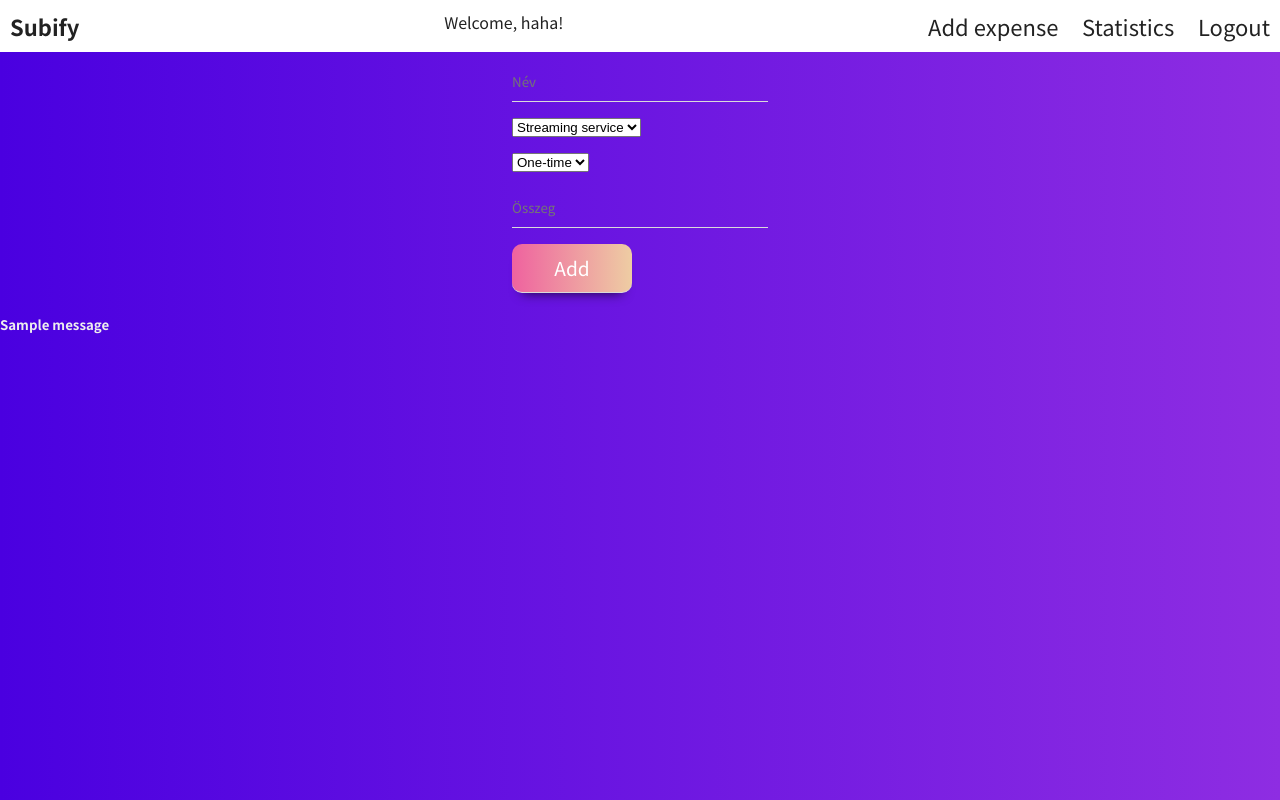
After one commit to Nicewithothers/subify, a Flask app: page /addsub in a window 1280 px wide. The commit adds this page. Run offline with Flask 3, Linux system fonts and the light colour scheme; a user stored in the database is signed in; one stand-in notice (Sample message) is shown.

Commit message:
Added sub form and webpage

```diff
--- a/subify/__init__.py
+++ b/subify/__init__.py
@@ -26,7 +26,7 @@ def create_app():
 
     from subify.auth.routes import auth
     from subify.main.routes import main
-    from subify.expenses.routes import expenses
+    from subify.sub.routes import expenses
     app.register_blueprint(auth)
     app.register_blueprint(main)
     app.register_blueprint(expenses)
--- a/subify/auth/forms.py
+++ b/subify/auth/forms.py
@@ -11,7 +11,7 @@ class LoginForm(FlaskForm):
         InputRequired(message="Mező kitöltése kötelező!"),
         Length(min=4, max=25, message="4 és 25 karakter között kell legyen!")
     ])
-    submit = SubmitField('login')
+    submit = SubmitField('Login')
 
 
 class RegisterForm(FlaskForm):
@@ -28,4 +28,4 @@ class RegisterForm(FlaskForm):
         InputRequired(message="Mező kitöltése kötelező!"),
         EqualTo('password', message="Nem egyezik a két jelszó!")
     ])
-    submit = SubmitField('register')
+    submit = SubmitField('Register')
--- a/subify/auth/routes.py
+++ b/subify/auth/routes.py
@@ -1,4 +1,3 @@
-
 from flask import Blueprint, request, redirect, render_template, flash, url_for
 from flask_login import login_required, logout_user, login_user, current_user
 from werkzeug.security import generate_password_hash, check_password_hash
--- a/subify/expenses/routes.py
+++ /dev/null
@@ -1,3 +0,0 @@
-from flask import Blueprint
-
-expenses = Blueprint('expenses', __name__)
--- a/subify/models.py
+++ b/subify/models.py
@@ -16,4 +16,5 @@ class Sub(UserMixin, database.Model):
     type = database.Column(database.String(64), nullable=False)
     occurance_type = database.Column(database.String(64), nullable=False)
     price = database.Column(database.Integer, nullable=False)
+    is_paid = database.Column(database.Boolean, nullable=False, default=False)
     user_id = database.Column(database.Integer, database.ForeignKey('user.id'), nullable=False)
--- /dev/null
+++ b/subify/sub/forms.py
@@ -0,0 +1,30 @@
+from flask_wtf import FlaskForm
+from wtforms import StringField, SelectField, IntegerField, BooleanField, SubmitField
+from wtforms.validators import InputRequired, Length, NumberRange
+
+
+class NewSubForm(FlaskForm):
+    name = StringField('Name', validators=[
+        InputRequired(message="You must type a name!"),
+        Length(min=2, message="You must type a name longer than 2 characters!"),
+    ])
+    type = SelectField('type', default='streaming', choices=[
+        ('streaming', 'Streaming service'),
+        ('groceries', 'Groceries'),
+        ('bills', 'Taxes/bills'),
+        ('meals', 'Meals'),
+        ('other', 'Miscellaneous')
+    ], validators=[InputRequired(message="You must select a type!")])
+    occurance_type = SelectField('type', default='onetime', choices=[
+        ('onetime', 'One-time'),
+        ('daily', 'Daily'),
+        ('weekly', 'Weekly'),
+        ('montly', 'Monthly'),
+        ('yearly', 'Yearly')
+    ], validators=[InputRequired(message="You must select an occurance type!")])
+    price = IntegerField('price', validators=[
+        InputRequired("You must enter a price!"),
+        NumberRange(min=100, message="Expense cannot be lower than 100!")
+    ])
+    is_paid = BooleanField('is_paid')
+    submit = SubmitField('Add')
--- /dev/null
+++ b/subify/sub/routes.py
@@ -0,0 +1,42 @@
+from flask import Blueprint, request, flash, redirect, url_for, render_template
+from flask_login import login_required, current_user
+from subify.sub.forms import NewSubForm
+from subify import database
+from subify.models import Sub
+from sqlalchemy import func
+
+expenses = Blueprint('sub', __name__)
+
+
+@expenses.route('/addsub', methods=['GET', 'POST'])
+@login_required
+def add_sub():
+    add_sub_form = NewSubForm(request.form)
+    if add_sub_form.validate_on_submit() and request.method == 'POST':
+        name = add_sub_form.name.data
+        type = add_sub_form.type.data
+        occurance_type = add_sub_form.occurance_type.data
+        price = add_sub_form.price.data
+        is_paid = False
+
+        sub = Sub.query.filter(
+            func.upper(Sub.name) == name.upper(), func.upper(Sub.user_id) == func.upper(current_user.name)).first()
+
+        if sub:
+            flash("You already have this expense!")
+            return redirect(url_for('sub.addsub'))
+
+        database.session.add(Sub(
+            name=name,
+            type=type,
+            occurance_type=occurance_type,
+            price=price,
+            is_paid=is_paid,
+            user_id=current_user.name
+        ))
+
+        database.session.commit()
+
+        flash("Successfully added!", category="success")
+        return redirect(url_for('sub.dashboard'))
+    return render_template('addsub.html', form=add_sub_form)
--- /dev/null
+++ b/subify/templates/addsub.html
@@ -0,0 +1,45 @@
+{% extends 'base.html' %}
+
+{% block title %} Add expense {% endblock %}
+
+{% block header %}
+    <form method="post" action="">
+        {{ form.csrf_token }}
+        <div>
+            {{ form.name(class_='form-control', placeholder='Név', autofocus=False, autocomplete='off') }}
+            <ul>
+                {% for error in form.name.errors %}
+                    <li>{{ error }}</li>
+                {% endfor %}
+            </ul>
+            {{ form.type(class_='form-control', placeholder='Típus', autofocus=False, autocomplete='off') }}
+            <ul>
+                {% for error in form.type.errors %}
+                    <li>{{ error }}</li>
+                {% endfor %}
+            </ul>
+            {{ form.occurance_type(class_='form-control', placeholder='Időszak', autofocus=False, autocomplete='off') }}
+            <ul>
+                {% for error in form.occurance_type.errors %}
+                    <li>{{ error }}</li>
+                {% endfor %}
+            </ul>
+            {{ form.price(class_='form-control', placeholder='Összeg', autofocus=False, autocomplete='off') }}
+            <ul>
+                {% for error in form.price.errors %}
+                    <li>{{ error }}</li>
+                {% endfor %}
+            </ul>
+            {{ form.submit() }}
+        </div>
+    </form>
+    {% with messages = get_flashed_messages(with_categories=true) %}
+        {% if messages %}
+            {% for category, message in messages %}
+                <div class="flash animalt-slide-from-left slide {{ category }}">
+                    <h5>{{ message }}</h5>
+                </div>
+            {% endfor %}
+        {% endif %}
+    {% endwith %}
+{% endblock %}
--- a/subify/templates/shared/navigation_bar.html
+++ b/subify/templates/shared/navigation_bar.html
@@ -9,7 +9,7 @@
     </ul>
     <ul>
         {% if current_user.is_authenticated %}
-            <li><a href="/addexpense">Add expense</a></li>
+            <li><a href="/addsub">Add expense</a></li>
             <li><a href="/stat">Statistics</a></li>
         {% endif %}
 
```
Also changed, not shown: instance/subify.db, subify/expenses/forms.py (deleted), subify/sub/__init__.py (added).
